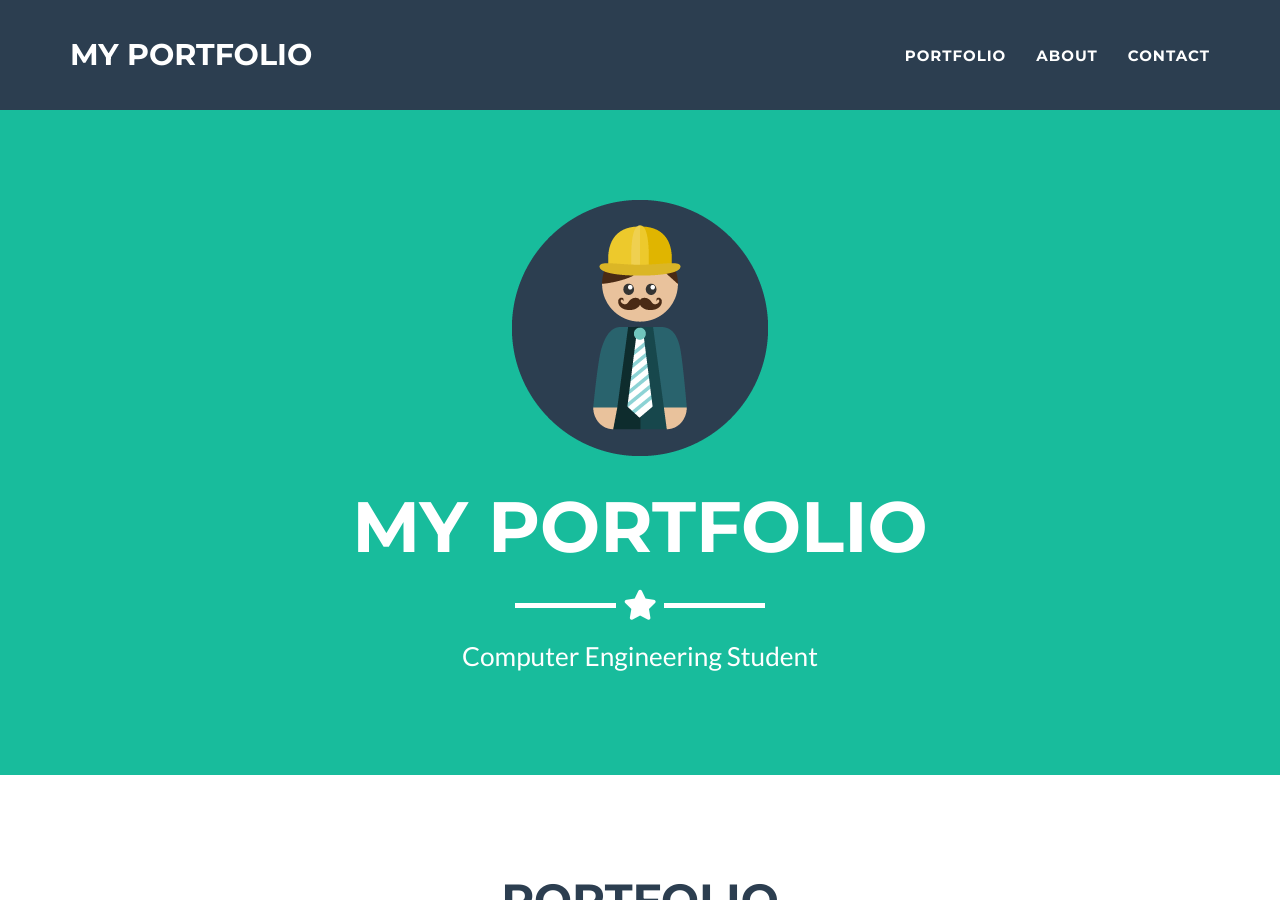
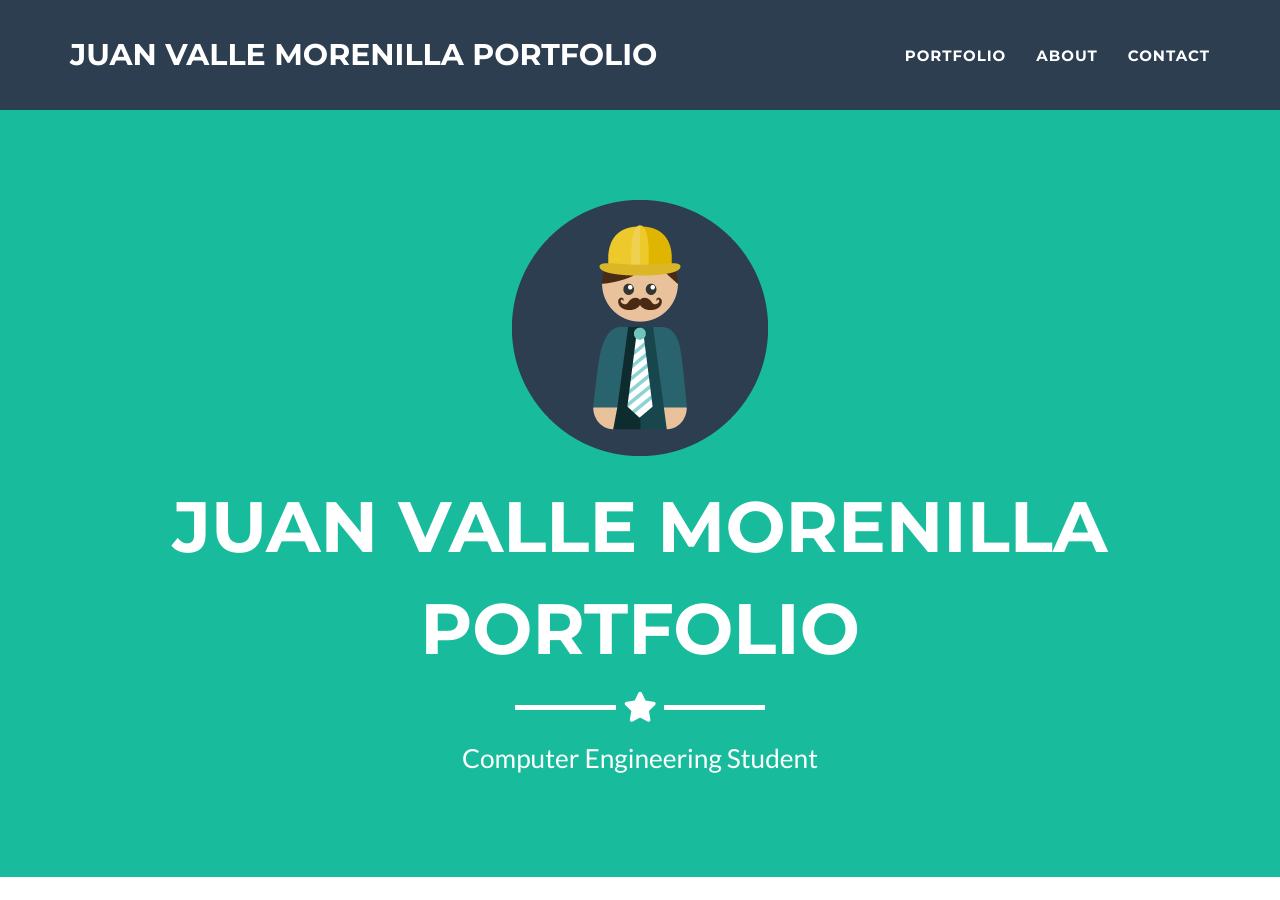
Before and after one commit to JJv03/JJv03.github.io, a Jekyll site: the page built from _posts/2014-07-18-project-1.markdown, in a window 1280 px wide and 900 px high. Built offline with Jekyll 4.4.1, drawn with Linux system fonts in a browser that asks for light colours; some of the changed text lies outside the part shown.

Commit message:
Update _config.yml

```diff
--- a/_config.yml
+++ b/_config.yml
@@ -1,7 +1,7 @@
 # Site settings
-title: My Portfolio
+title: Juan Valle Morenilla Portfolio
 email: juanvalle2003@gmail.com
-url: https://github.com/jeromelachaud/freelancer-theme
+url: https://github.com/JJv03
 description: "Write an awesome description for your new site here. You can edit this line in _config.yml. It will appear in your document head meta (for Google search results) and in your feed.xml site description."
 keywords: "your keywords, separated by commas"
 skills: "Computer Engineering Student"
@@ -33,7 +33,6 @@ color:
 # Footer settings
 footer:
   copyright: JJv03
-  location: Location
   social: Around the Web
 
 # Social networks usernames (many more available: google-plus, flickr, dribbble, pinterest, instagram, tumblr, linkedin, etc.)
@@ -44,9 +43,7 @@ social:
     url: http://github.com/JJv03
 
 # Postal address (add as many lines as necessary)
-address:
-  - line: 3481 Melrose Place
-  - line: Beverly Hills, CA 90210
+
 
 # Credits content
 
```
